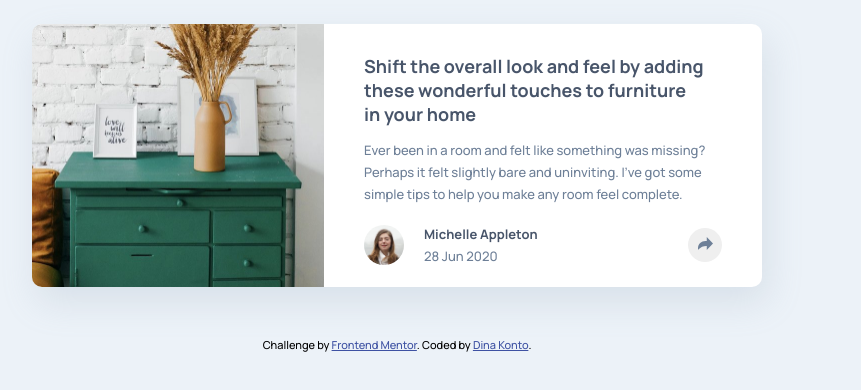
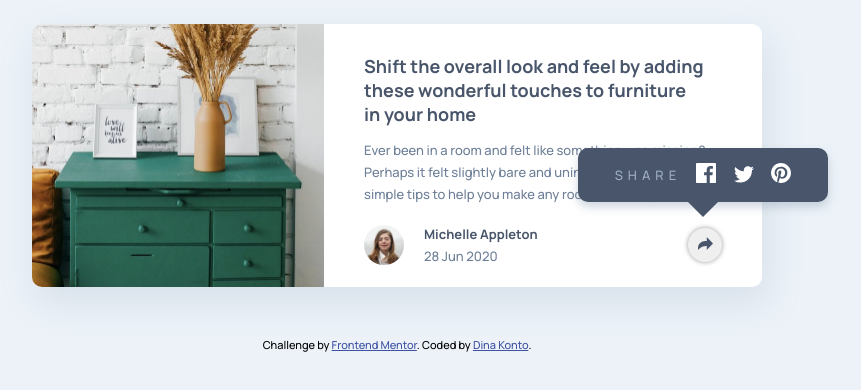
Before and after one commit to dinakonto/article-preview-component, a plain HTML site: page index.html in a window 1280 px wide. Both pictures are taken after a click on the button 948 px from the left and 245 px from the top of the page. Shown: the whole page, without its empty margins (243-1104 px from the left). Drawn offline with Linux system fonts and the light colour scheme.

Commit message:
Change to inline svg, added js TODOs

```diff
--- a/index.html
+++ b/index.html
@@ -46,13 +46,15 @@
           </div>
         </div>
         <div class="share">
-          <button class="share-btn"><img src="images/icon-share.svg" alt=""></button>
-          <div class="share-options">
+          <button class="share-btn">
+            <svg xmlns="http://www.w3.org/2000/svg" width="15" height="13"><path d="M15 6.495L8.766.014V3.88H7.441C3.33 3.88 0 7.039 0 10.936v2.049l.589-.612C2.59 10.294 5.422 9.11 8.39 9.11h.375v3.867L15 6.495z"/></svg>
+          </button>
+          <div class="share-options hide">
             <h3>SHARE</h3>
             <ul>
-              <li><a href="#"><img src="images/icon-facebook.svg" alt="Facebook"></li></a>
-              <li><a href="#"><img src="images/icon-twitter.svg" alt="Twitter"></a></li>
-              <li><a href="#"><img src="images/icon-pinterest.svg" alt="Pinterest"></a></li>
+              <li><a href="#"><svg xmlns="http://www.w3.org/2000/svg" width="20" height="20"><path d="M18.896 0H1.104C.494 0 0 .494 0 1.104v17.793C0 19.506.494 20 1.104 20h9.58v-7.745H8.076V9.237h2.606V7.01c0-2.583 1.578-3.99 3.883-3.99 1.104 0 2.052.082 2.329.119v2.7h-1.598c-1.254 0-1.496.597-1.496 1.47v1.928h2.989l-.39 3.018h-2.6V20h5.098c.608 0 1.102-.494 1.102-1.104V1.104C20 .494 19.506 0 18.896 0z"/></svg></li></a>
+              <li><a href="#"><svg xmlns="http://www.w3.org/2000/svg" width="20" height="17"><path d="M20 2.172a8.192 8.192 0 01-2.357.646 4.11 4.11 0 001.804-2.27 8.22 8.22 0 01-2.605.996A4.096 4.096 0 0013.847.248c-2.65 0-4.596 2.472-3.998 5.037A11.648 11.648 0 011.392 1a4.109 4.109 0 001.27 5.478 4.086 4.086 0 01-1.858-.513c-.045 1.9 1.318 3.679 3.291 4.075a4.113 4.113 0 01-1.853.07 4.106 4.106 0 003.833 2.849A8.25 8.25 0 010 14.658a11.616 11.616 0 006.29 1.843c7.618 0 11.922-6.434 11.663-12.205A8.354 8.354 0 0020 2.172z"/></svg></a></li>
+              <li><a href="#"><svg xmlns="http://www.w3.org/2000/svg" width="20" height="20"><path d="M10 0C4.478 0 0 4.477 0 10c0 4.237 2.636 7.855 6.356 9.312-.088-.791-.167-2.005.035-2.868.182-.78 1.172-4.97 1.172-4.97s-.299-.6-.299-1.486c0-1.39.806-2.428 1.81-2.428.852 0 1.264.64 1.264 1.408 0 .858-.545 2.14-.828 3.33-.236.995.5 1.807 1.48 1.807 1.778 0 3.144-1.874 3.144-4.58 0-2.393-1.72-4.068-4.177-4.068-2.845 0-4.515 2.135-4.515 4.34 0 .859.331 1.781.745 2.281a.3.3 0 01.069.288l-.278 1.133c-.044.183-.145.223-.335.134-1.249-.581-2.03-2.407-2.03-3.874 0-3.154 2.292-6.052 6.608-6.052 3.469 0 6.165 2.473 6.165 5.776 0 3.447-2.173 6.22-5.19 6.22-1.013 0-1.965-.525-2.291-1.148l-.623 2.378c-.226.869-.835 1.958-1.244 2.621.937.29 1.931.446 2.962.446 5.522 0 10-4.477 10-10S15.522 0 10 0z"/></svg></a></li>
             </ul>
           </div>
         </div>
--- a/js/share.js
+++ b/js/share.js
@@ -1,9 +1,17 @@
-const shareBtn = $(".share-btn");
-const area = $(".meta");
-const byline = $(".byline");
-const share = $(".share")
+/* QUESTIONS / TODO :
+ * 1. How can I make sure shareOptions stays fully visible
+ * even when the viewport is a bit small (e.g. 880px)?
+ * Want to stick to the right until screen is wide enough,
+ * AND for the arrow to always be above the btn regardless.
+ *
+ * 2. Click outside share box to hide
+ *
+ * 3. Animate shareOptions backgroundColor/appearance
+ */
+
+const shareBtn = $(".share-btn")
 const shareOptions = $(".share-options");
 
 shareBtn.click(function() {
-  shareOptions.toggle();
+  shareOptions.toggleClass("hide");
 })
--- a/style.css
+++ b/style.css
@@ -102,15 +102,27 @@ p {
   border: none;
   border-radius: 50%;
   cursor: pointer;
-  z-index: 1000;
+  z-index: 1;
   position: absolute;
   right: 30px;
   top: 20px;
+  fill: hsl(217, 19%, 35%);
+}
+
+.share-btn:hover,
+.share-btn:active {
+  fill: white;
+  background-color: hsl(212, 23%, 69%);
+}
+
+button:focus {
+  -webkit-box-shadow: 0px 0px 5px 0px rgba(0,0,0,0.4);
+  -moz-box-shadow: 0px 0px 5px 0px rgba(0,0,0,0.4);
+  box-shadow: 0px 0px 5px 0px rgba(0,0,0,0.4);
 }
 
 .share-options {
   background-color: hsl(217, 19%, 35%);
-  /* display: none; */
   position: absolute;
   top: 0;
   left: 0;
@@ -119,6 +131,10 @@ p {
   border-radius: 0 0 10px 10px;
   display: flex;
   align-items: center;
+}
+
+.hide {
+  display: none !important;
 }
 
 .share-options h3 {
@@ -137,6 +153,12 @@ p {
 .share-options ul li {
   display: inline-block;
   margin-left: 15px;
+}
+.share-options ul li svg {
+  fill: white;
+}
+.share-options ul li svg:hover {
+  fill: hsl(212, 23%, 69%);
 }
 
 /* RESPONSIVE */
```
